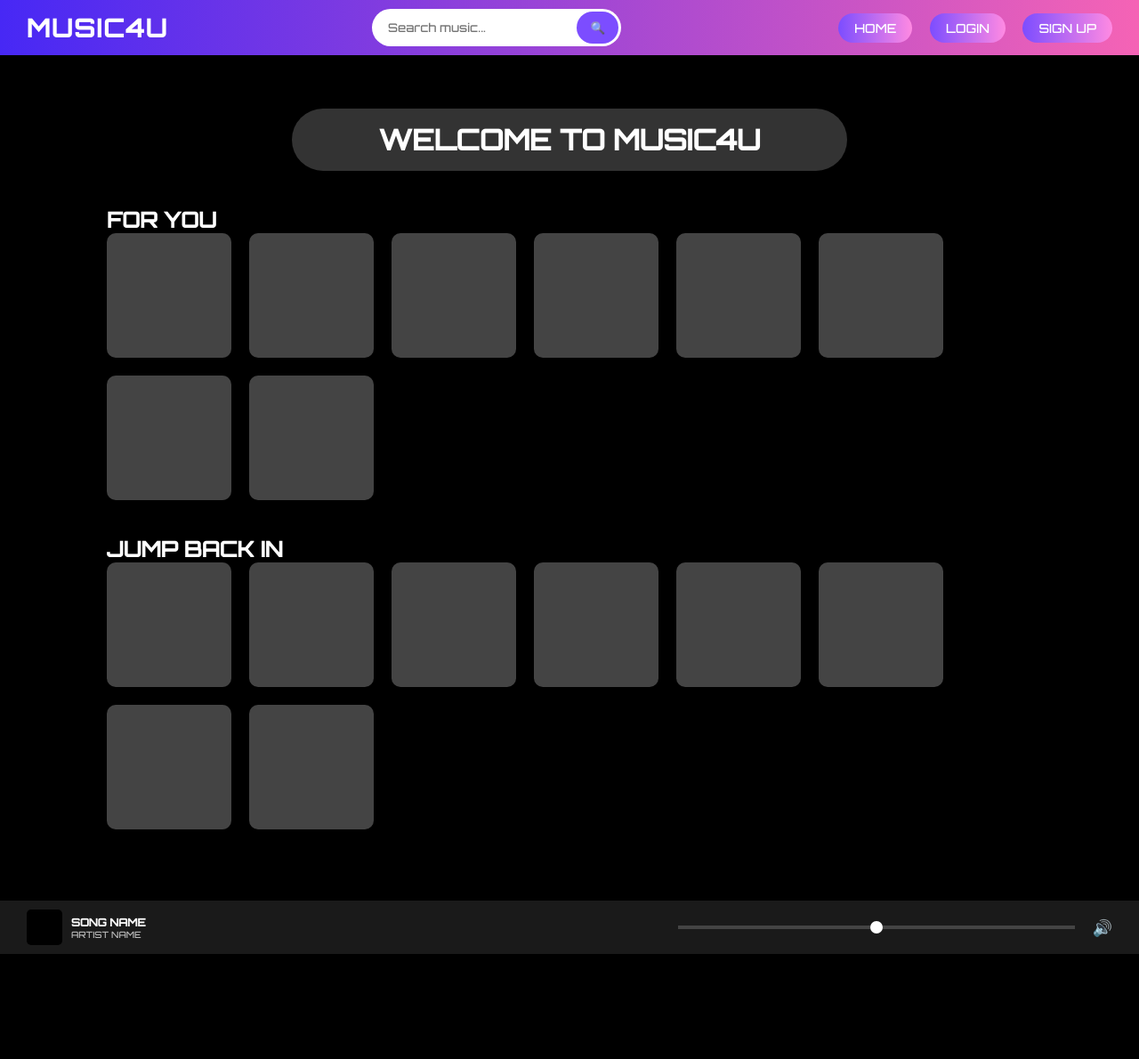
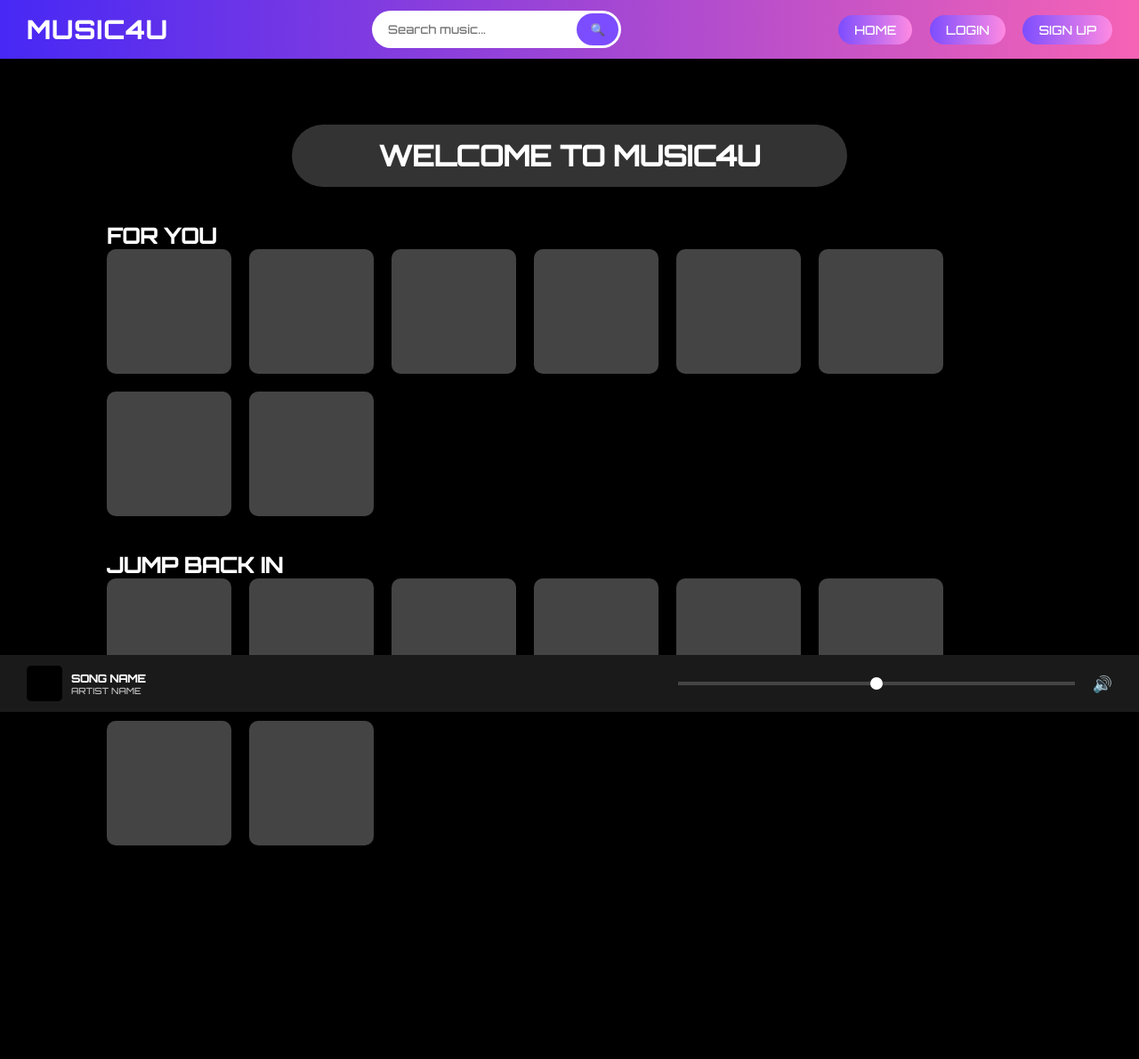
Before and after one commit to AlAzeemRasaq/Music4U, a Flask app: page / in a window 1280 px wide. Shown: the whole page at 89% size. Before the commit the page ends 1072 px from the top, so only its background shows below. Run offline with Flask 3, Linux system fonts and the light colour scheme.

Commit message:
Updated style.css so the header and footer will now float

```diff
--- a/FrontEnd/static/style.css
+++ b/FrontEnd/static/style.css
@@ -333,3 +333,41 @@ footer {
         width: 100%;
     }
 }
+
+/* FLOATING HEADER */
+header {
+    position: fixed;
+    top: 0;
+    left: 0;
+    width: 100%;
+    z-index: 999;
+    background: linear-gradient(90deg, #4728f5, #f563b5);
+    display: flex;
+    justify-content: space-between;
+    align-items: center;
+    padding: 12px 30px;
+}
+
+/* Add space to prevent content from sliding under header */
+body {
+    padding-top: 80px;
+}
+
+/* FLOATING FOOTER (MUSIC BAR) */
+footer {
+    position: fixed;
+    bottom: 0;
+    left: 0;
+    width: 100%;
+    z-index: 999;
+    background-color: #1a1a1a;
+    display: flex;
+    justify-content: space-between;
+    align-items: center;
+    padding: 12px 30px;
+}
+
+/* Add space to bottom of page */
+main {
+    padding-bottom: 100px;
+}
```
